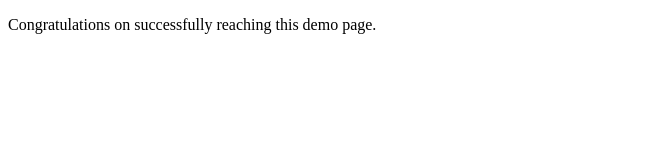
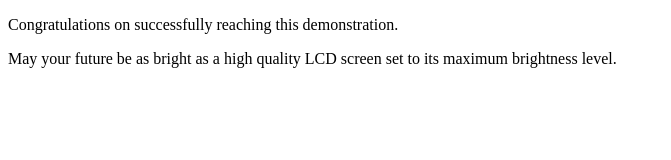
Before and after one commit to ChristopherHill03/AccountabilityTracking, a plain HTML site: page s3/index.html in a window 1280 px wide. Shown: the whole page, without its empty margins (0-671 px from the left). Drawn offline with Linux system fonts and the light colour scheme.

Commit message:
tiny edit to index.html

```diff
--- a/s3/index.html
+++ b/s3/index.html
@@ -1,4 +1,5 @@
 <!DOCTYPE html>
 <body>
-    <p>Congratulations on successfully reaching this demo page.</p>
+    <p>Congratulations on successfully reaching this demonstration.</p>
+	<p>May your future be as bright as a high quality LCD screen set to its maximum brightness level.</p>
 </body>
```
